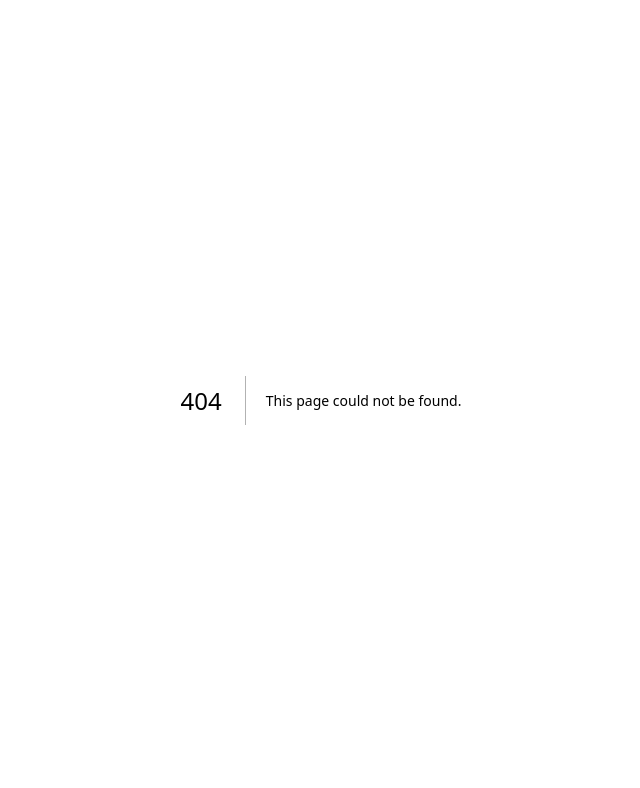
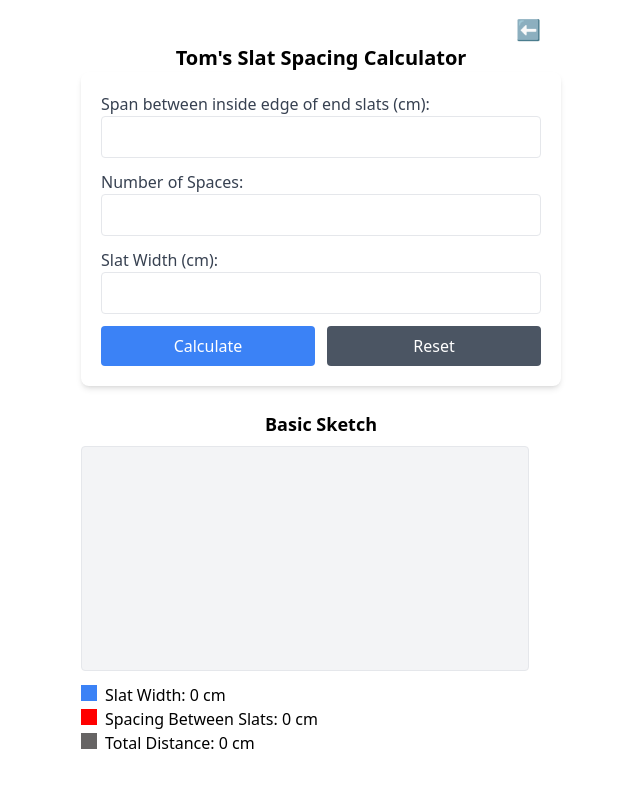
Before and after one commit to uk030621/QR_Generator_LWJ, a Next.js app: page /panel in a window 1280 px wide. Before the commit this address had no page. Shown: the top 788 px of the page, without its empty margins (319-959 px from the left). Built offline with nearby package versions, Linux system fonts and the light colour scheme.

Commit message:
Added links to other apps

```diff
--- a/app/page.js
+++ b/app/page.js
@@ -104,6 +104,45 @@ export default function Home() {
       <Link href="/news" className="text-gray-700 mt-8">
         News
       </Link>
+      <Link href="/panel" className="text-gray-700 mt-4">
+        Panelling Calculator
+      </Link>
+      <Link
+        href="https://taskmanager-lwj.vercel.app/"
+        className="text-gray-700 mt-4"
+      >
+        Reminders
+      </Link>
+      <Link
+        href="https://basic-tax-calc-lwj.vercel.app/"
+        className="text-gray-700 mt-4"
+      >
+        Basic Tax - UK & NI
+      </Link>
+      <Link
+        href="https://media-lw-jauth.vercel.app/"
+        className="text-gray-700 mt-4"
+      >
+        Media Library
+      </Link>
+      <Link
+        href="https://stock-portfolio-manager-psi.vercel.app/"
+        className="text-gray-700 mt-4"
+      >
+        Stock Manager
+      </Link>
+      <Link
+        href="https://roller-kinnear.vercel.app/"
+        className="text-gray-700 mt-4"
+      >
+        Dice Roller
+      </Link>
+      <Link
+        href="https://uk030621.github.io/lwjwordle3987.io/"
+        className="text-gray-700 mt-4"
+      >
+        Wordle
+      </Link>
       <footer className="mt-8 text-xs">
         <div className="text-center">
           <p className="flex flex-col gap-1">
--- /dev/null
+++ b/app/panel/page.js
@@ -0,0 +1,183 @@
+"use client";
+
+import Link from "next/link";
+import { useState, useEffect, useRef, useCallback } from "react";
+
+export default function SlatSpacingCalculator() {
+  const [distance, setDistance] = useState("");
+  const [spaces, setSpaces] = useState("");
+  const [width, setWidth] = useState("");
+  const [result, setResult] = useState("");
+  const canvasRef = useRef(null);
+
+  const calculateSpacing = useCallback(() => {
+    if (!distance || !spaces || !width) return;
+    const totalDistance = parseFloat(distance);
+    const numSpaces = parseInt(spaces);
+    const slatWidth = parseFloat(width);
+
+    if (
+      isNaN(totalDistance) ||
+      isNaN(numSpaces) ||
+      isNaN(slatWidth) ||
+      numSpaces <= 1
+    ) {
+      setResult("Please enter valid numbers!");
+      return;
+    }
+
+    const spacing = (totalDistance - (numSpaces - 1) * slatWidth) / numSpaces;
+    setResult(`Spacing between slats: ${spacing.toFixed(2)} cm`);
+    drawSketch(totalDistance, numSpaces + 1, slatWidth, spacing);
+  }, [distance, spaces, width]);
+
+  const drawSketch = (_totalDistance, numSpaces, slatWidth, spacing) => {
+    const canvas = canvasRef.current;
+    const ctx = canvas.getContext("2d");
+
+    // ✅ Set a fixed canvas height
+    const fixedCanvasHeight = 150;
+    canvas.height = fixedCanvasHeight;
+
+    // ✅ Constrain canvas width within a range
+    const minCanvasWidth = 300;
+    const maxCanvasWidth = Math.min(window.innerWidth * 0.9, 600);
+    const requiredWidth = numSpaces * slatWidth + (numSpaces - 1) * spacing;
+
+    // ✅ Dynamically set canvas width without affecting height
+    canvas.width = Math.max(
+      minCanvasWidth,
+      Math.min(maxCanvasWidth, requiredWidth + 40)
+    );
+
+    // ✅ Scale width proportionally, height stays fixed
+    const scaleX = (canvas.width - 40) / requiredWidth;
+    const elementHeight = 50; // Fixed height for slats and spaces
+    const startY = (fixedCanvasHeight - elementHeight) / 2; // Center vertically
+
+    // ✅ Center drawing horizontally
+    let x = (canvas.width - requiredWidth * scaleX) / 2;
+
+    // 🔥 **Final Fix: Correct start and end positions**
+    const firstSlatInnerEdge = x + slatWidth * scaleX; // Start after first slat
+    const lastSlatInnerEdge =
+      firstSlatInnerEdge +
+      (numSpaces - 2) * (slatWidth * scaleX + spacing * scaleX) +
+      spacing * scaleX;
+
+    ctx.clearRect(0, 0, canvas.width, canvas.height);
+
+    for (let i = 0; i < numSpaces; i++) {
+      ctx.fillStyle = "#007BFF"; // Slat (Blue)
+      ctx.fillRect(x, startY, slatWidth * scaleX, elementHeight);
+      x += slatWidth * scaleX;
+
+      if (i < numSpaces - 1) {
+        ctx.fillStyle = "#FF0000"; // Spacing (Red)
+        ctx.fillRect(x, startY, spacing * scaleX, elementHeight);
+        x += spacing * scaleX;
+      }
+    }
+
+    // ✅ Draw the correctly positioned black line
+    const lineY = startY - 20; // 20px above the slats
+    ctx.strokeStyle = "#666464";
+    ctx.lineWidth = 1;
+    ctx.beginPath();
+    ctx.moveTo(firstSlatInnerEdge, lineY); // Start after first slat
+    ctx.lineTo(lastSlatInnerEdge, lineY); // ✅ End before last slat
+    ctx.stroke();
+  };
+
+  const resetCalculator = () => {
+    setDistance("");
+    setSpaces("");
+    setWidth("");
+    setResult("");
+    const canvas = canvasRef.current;
+    canvas.width = canvas.width;
+  };
+
+  useEffect(() => {
+    window.addEventListener("resize", calculateSpacing);
+    return () => window.removeEventListener("resize", calculateSpacing);
+  }, [calculateSpacing]);
+
+  return (
+    <div className="max-w-lg mx-auto text-left p-4">
+      <div className="text-right mr-5">
+        <Link className="text-center text-xl" href="/">
+          ⬅️
+        </Link>
+      </div>
+      <h2 className="text-xl text-center font-bold">
+        Tom&apos;s Slat Spacing Calculator
+      </h2>
+      <div className="bg-white p-5 rounded-lg shadow-md">
+        <label className="block text-gray-700">
+          Span between inside edge of end slats (cm):
+        </label>
+        <input
+          type="number"
+          value={distance}
+          onChange={(e) => setDistance(e.target.value)}
+          className="w-full p-2 text-black border rounded mb-3"
+        />
+
+        <label className="block text-gray-700">Number of Spaces:</label>
+        <input
+          type="number"
+          value={spaces}
+          onChange={(e) => setSpaces(e.target.value)}
+          className="w-full p-2 text-black border rounded mb-3"
+        />
+
+        <label className="block text-gray-700">Slat Width (cm):</label>
+        <input
+          type="number"
+          value={width}
+          onChange={(e) => setWidth(e.target.value)}
+          className="w-full p-2 text-black border rounded mb-3"
+        />
+        <div className="flex gap-3">
+          <button
+            onClick={calculateSpacing}
+            className="flex-1 bg-blue-500 text-white px-4 py-2 rounded hover:bg-blue-700"
+          >
+            Calculate
+          </button>
+          <button
+            onClick={resetCalculator}
+            className="flex-1 bg-gray-600 text-white px-4 py-2 rounded hover:bg-gray-800"
+          >
+            Reset
+          </button>
+        </div>
+      </div>
+
+      <div className="mt-4 font-semibold text-white text-lg">{result}</div>
+
+      <div className="mt-6">
+        <h3 className="text-lg text-center font-semibold">Basic Sketch</h3>
+        <canvas
+          ref={canvasRef}
+          className="border rounded w-full max-w-md bg-gray-100 mt-2"
+        ></canvas>
+        <div className="mt-3 text-left">
+          <p>
+            <span className="inline-block w-4 h-4 bg-blue-500 mr-2"></span>
+            Slat Width: {width || "0"} cm
+          </p>
+          <p>
+            <span className="inline-block w-4 h-4 bg-[#FF0000] mr-2"></span>
+            Spacing Between Slats: {result.split(": ")[1] || "0 cm"}
+          </p>
+          <p>
+            <span className="inline-block w-4 h-4 bg-[#666464] mr-2"></span>
+            Total Distance: {distance || "0"} cm
+          </p>
+        </div>
+      </div>
+    </div>
+  );
+}
```
